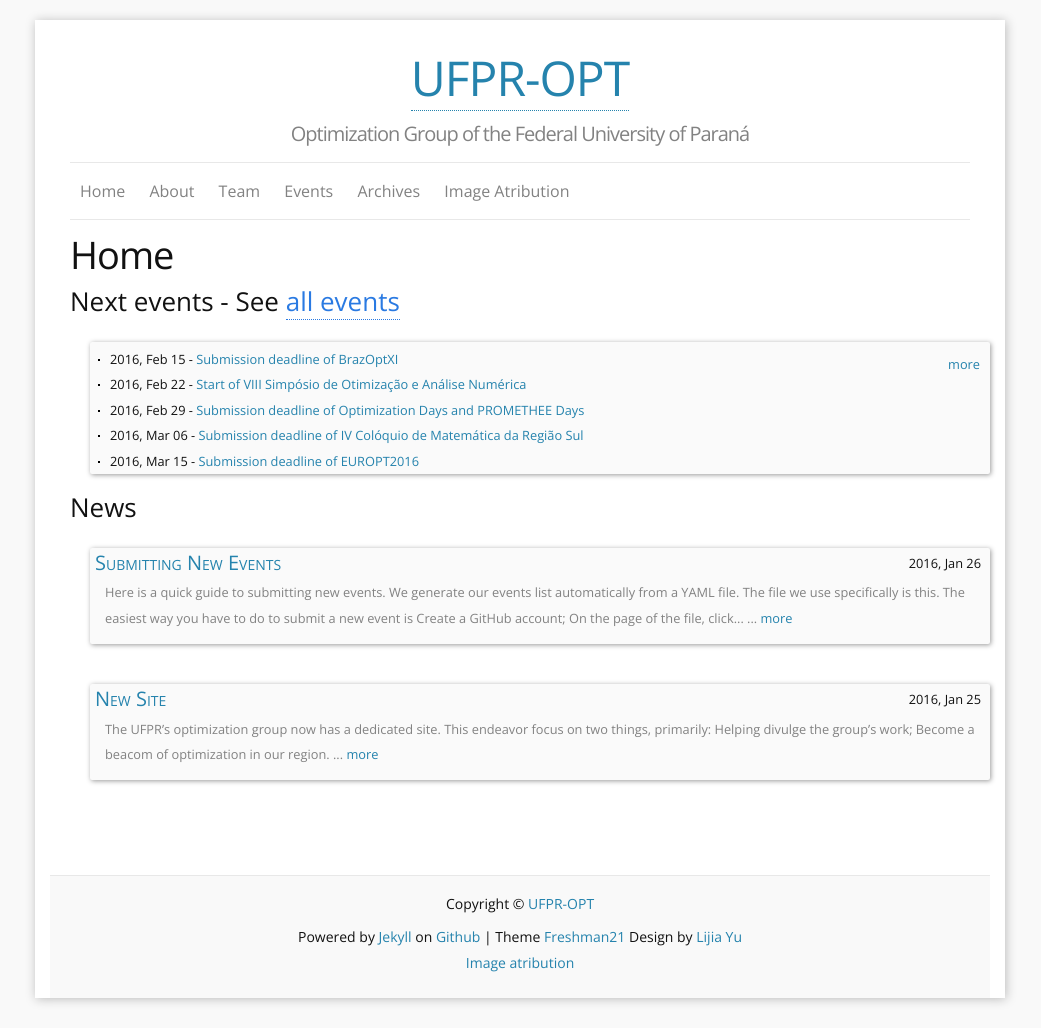
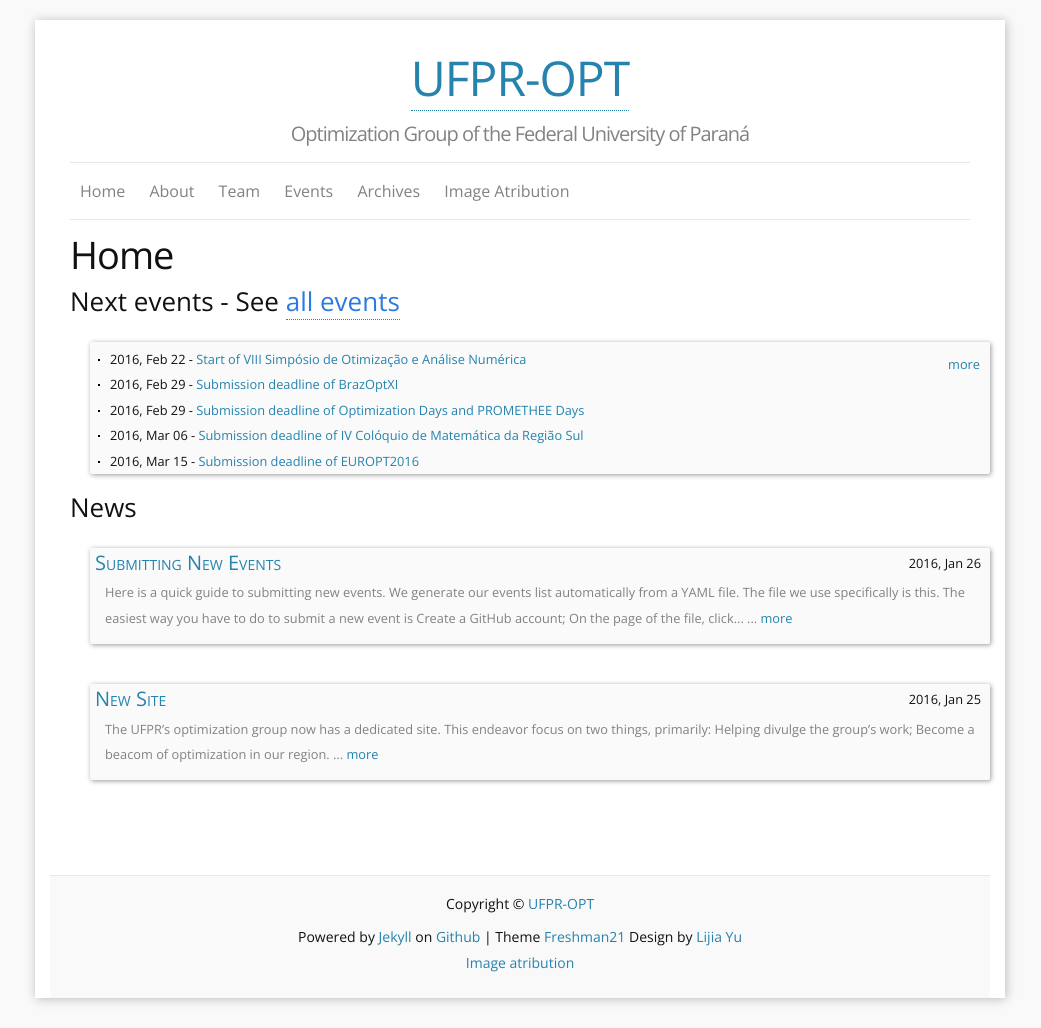
Before and after one commit to ufpr-pde/ufpr-opt.github.io, a Jekyll site: the page built from a_home.md, in a window 1280 px wide. Shown: the whole page, without its empty margins (120-1161 px from the left). Built offline with Jekyll 4.4.1, drawn with Linux system fonts in a browser that asks for light colours; nearby versions of some CDN libraries.

Commit message:
Update calendar

```diff
--- a/_data/calendar.yml
+++ b/_data/calendar.yml
@@ -1,11 +1,11 @@
 # Generated automatically. Don't edit manually
-# Last modified: 2016-01-28
-- date: 2016-02-15
-  name: Submission deadline of BrazOptXI
-  key: brazoptxi
+# Last modified: 2016-02-14
 - date: 2016-02-22
   name: Start of VIII Simpósio de Otimização e Análise Numérica
   key: viiisimposio
+- date: 2016-02-29
+  name: Submission deadline of BrazOptXI
+  key: brazoptxi
 - date: 2016-02-29
   name: Submission deadline of Optimization Days and PROMETHEE Days
   key: optdays
--- a/_data/events.yml
+++ b/_data/events.yml
@@ -13,7 +13,7 @@
   venue: "UFAM, Manaus"
   date: 2016-05-22
   dateend: 2016-05-27
-  datesub: 2016-02-15
+  datesub: 2016-02-29
   keywords: "Optimization"
   url: "http://www.impa.br/opencms/en/eventos/store_2016/evento_1602"
 
```
